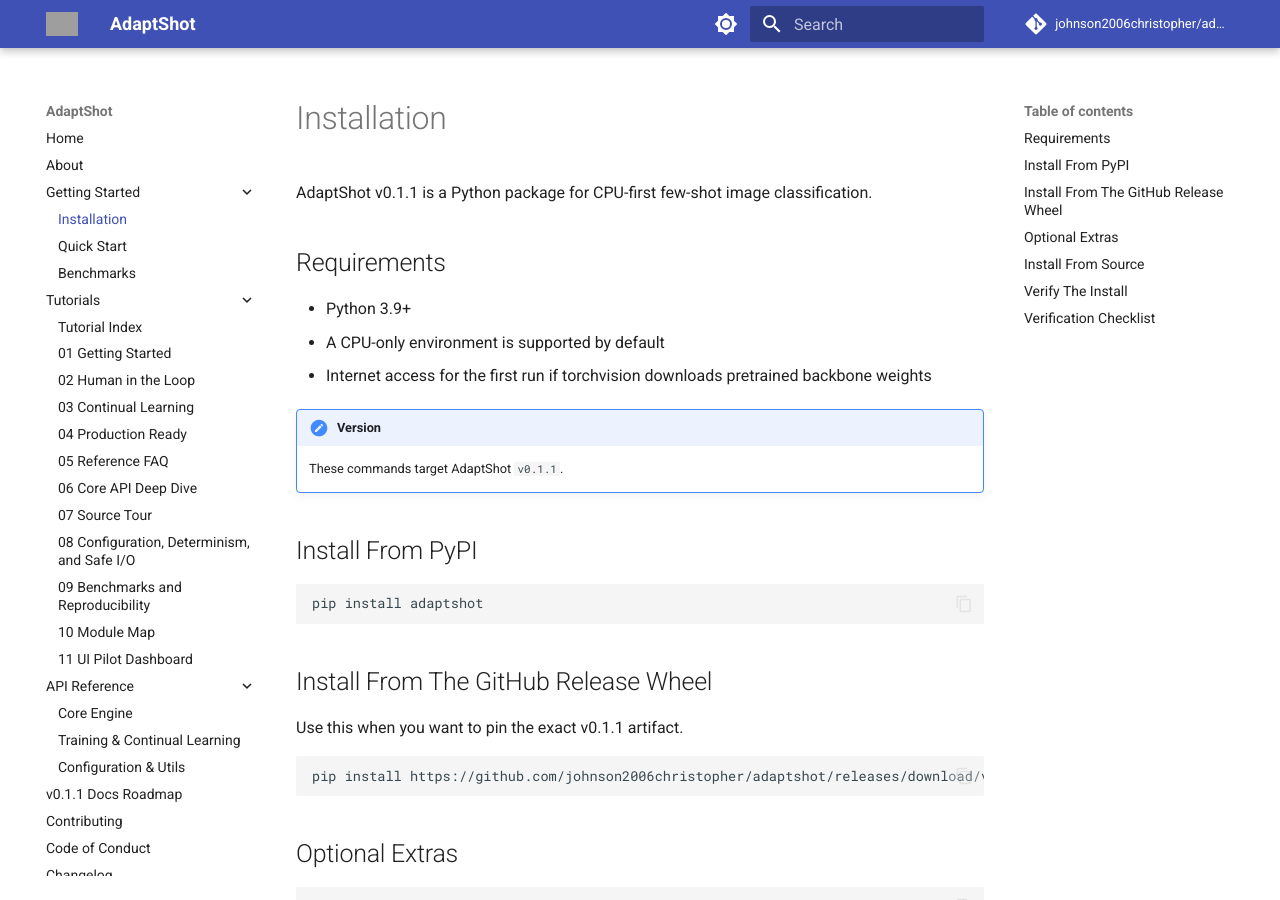
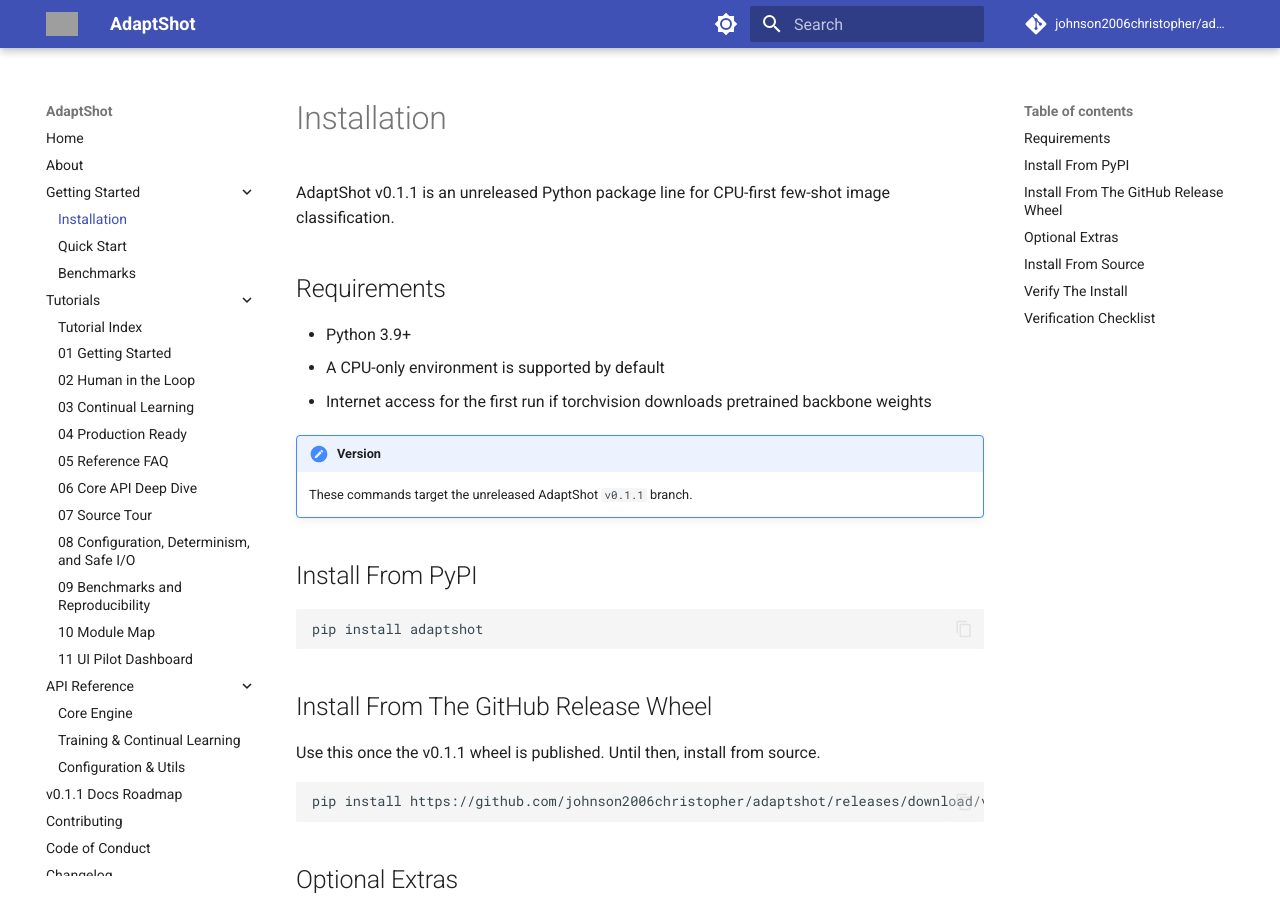
Before and after one commit to johnson2006christopher/adaptshot, an MkDocs documentation site: the page built from docs/getting-started/installation.md, in a window 1280 px wide and 900 px high. Built offline with MkDocs 1.6.1 and Material for MkDocs 9.7.7, drawn with Linux system fonts in a browser that asks for light colours; comment, search, counter and statistics services are not loaded; some of the changed text lies outside the part shown; grey boxes are pictures that could not be loaded.

Commit message:
docs: clarify installation instructions for unreleased v0.1.1 branch

````diff
--- a/docs/getting-started/installation.md
+++ b/docs/getting-started/installation.md
@@ -1,6 +1,6 @@
 # Installation
 
-AdaptShot v0.1.1 is a Python package for CPU-first few-shot image classification.
+AdaptShot v0.1.1 is an unreleased Python package line for CPU-first few-shot image classification.
 
 ## Requirements
 
@@ -9,7 +9,7 @@
 - Internet access for the first run if torchvision downloads pretrained backbone weights
 
 !!! note "Version"
-    These commands target AdaptShot `v0.1.1`.
+    These commands target the unreleased AdaptShot `v0.1.1` branch.
 
 ## Install From PyPI
 
@@ -19,7 +19,7 @@
 
 ## Install From The GitHub Release Wheel
 
-Use this when you want to pin the exact v0.1.1 artifact.
+Use this once the v0.1.1 wheel is published. Until then, install from source.
 
 ```bash
 pip install https://github.com/johnson2006christopher/adaptshot/releases/download/v0.1.1/adaptshot-0.1.1-py3-none-any.whl
@@ -69,7 +69,7 @@
 ```
 
 !!! note "Offline By Default"
-    The current release builds backbones without pretrained weight downloads, so the first embedding extraction stays offline.
+    The unreleased v0.1.1 branch builds backbones without pretrained weight downloads, so the first embedding extraction stays offline.
 
 ## Verification Checklist
 
````
